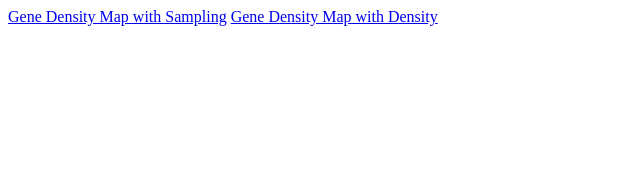
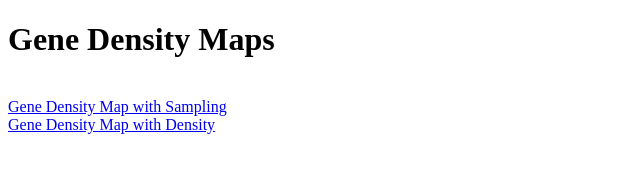
Before and after one commit to TaylanDufresne/taylandufresne.github.io, a plain HTML site: page index.html in a window 1280 px wide. Shown: the whole page, without its empty margins (0-640 px from the left). Drawn offline with nearby package versions, Linux system fonts and the light colour scheme.

Commit message:
slightly more organization

```diff
--- a/index.html
+++ b/index.html
@@ -12,7 +12,10 @@
 
 
 <body>
+<h1>Gene Density Maps</h1>
+<br/>
 <a href="https://taylandufresne.github.io/gdm_sampling.html">Gene Density Map with Sampling</a>
+<br/>
 <a href="https://taylandufresne.github.io/gdm_density.html">Gene Density Map with Density</a>
 </body>
 
```
